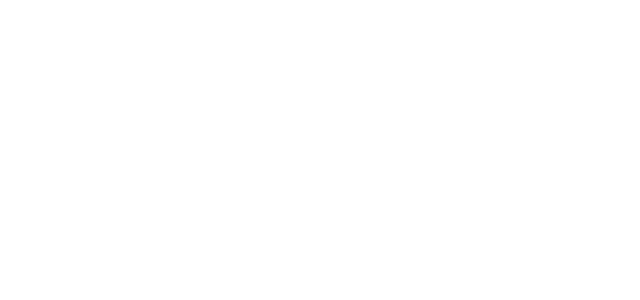
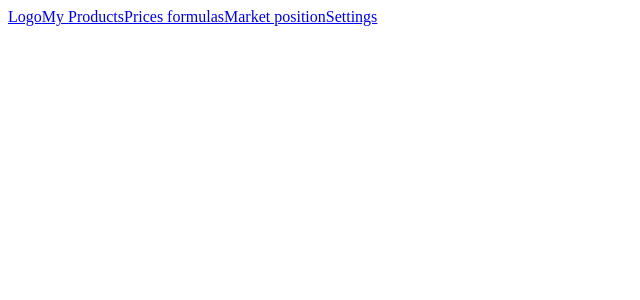
Before and after one commit to pablongo/formula-check-project-pau-gallardo, a React (Create React App) app in the folder react-solution/: page / in a window 1280 px wide. Shown: the top 300 px of the page, without its empty margins (0-640 px from the left). Built offline with nearby package versions, Linux system fonts and the light colour scheme.

Commit message:
Create  basic component structure

```diff
--- /dev/null
+++ b/react-solution/src/components/Navbar.jsx
@@ -0,0 +1,13 @@
+import React from 'react';
+
+export default function Navbar() {
+  return (
+    <navbar>
+      <a href="/">Logo</a>
+      <a href="/">My Products</a>
+      <a href="/">Prices formulas</a>
+      <a href="/">Market position</a>
+      <a href="/">Settings</a>
+    </navbar>
+  );
+}
--- a/react-solution/src/index.jsx
+++ b/react-solution/src/index.jsx
@@ -3,8 +3,12 @@
 
 import reportWebVitals from './reportWebVitals';
 
+import Navbar from './components/Navbar';
+
 ReactDOM.render(
-  <React.StrictMode />,
+  <React.StrictMode>
+    <Navbar />
+  </React.StrictMode>,
   document.getElementById('root'),
 );
 
--- a/react-solution/src/reportWebVitals.js
+++ b/react-solution/src/reportWebVitals.js
@@ -1,6 +1,8 @@
-const reportWebVitals = onPerfEntry => {
+const reportWebVitals = (onPerfEntry) => {
   if (onPerfEntry && onPerfEntry instanceof Function) {
-    import('web-vitals').then(({ getCLS, getFID, getFCP, getLCP, getTTFB }) => {
+    import('web-vitals').then(({
+      getCLS, getFID, getFCP, getLCP, getTTFB,
+    }) => {
       getCLS(onPerfEntry);
       getFID(onPerfEntry);
       getFCP(onPerfEntry);
```
Also changed, not shown: react-solution/src/components/Product.jsx (added, +12 -0 lines), react-solution/src/components/Formula.jsx (added).
